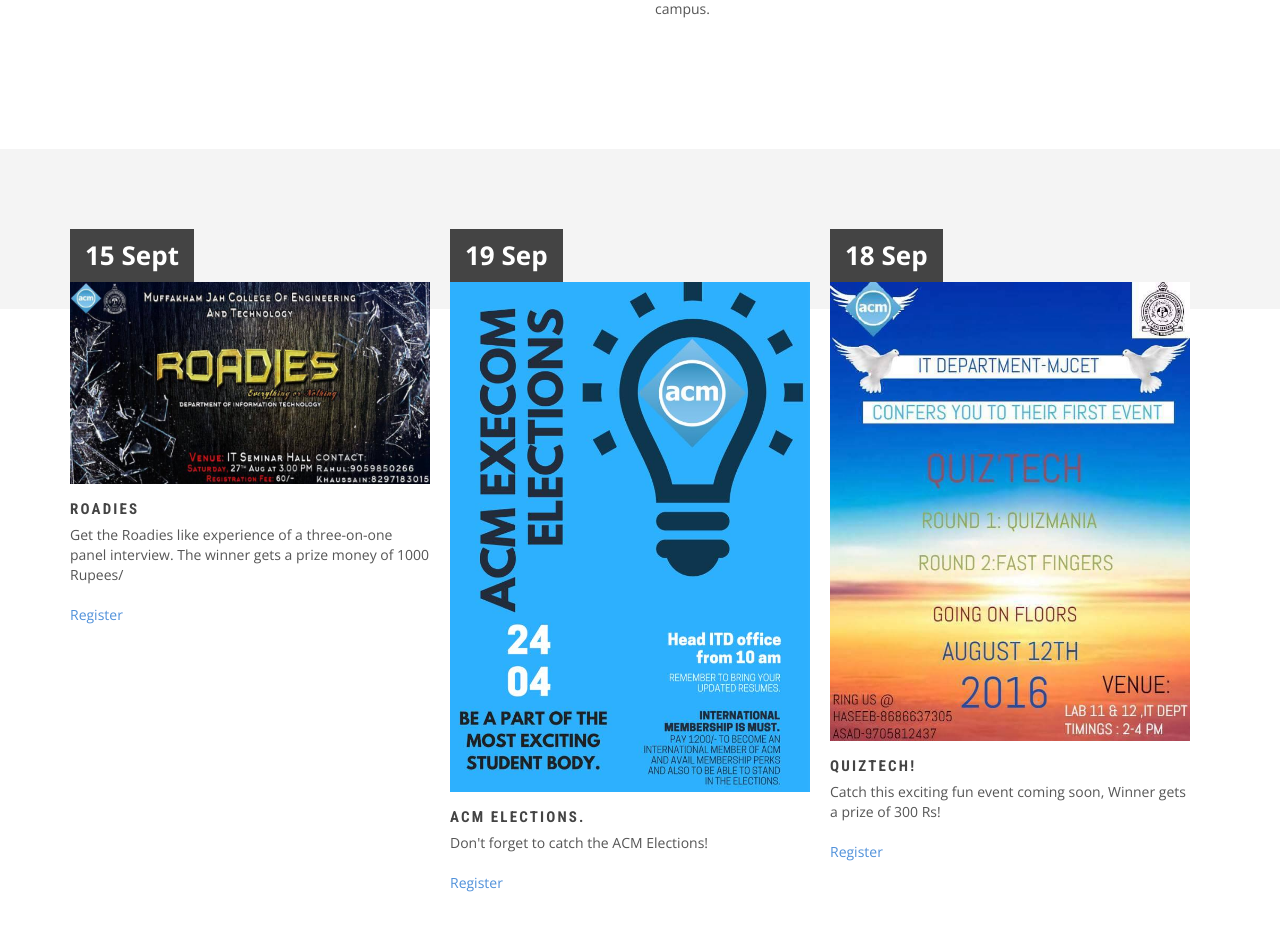
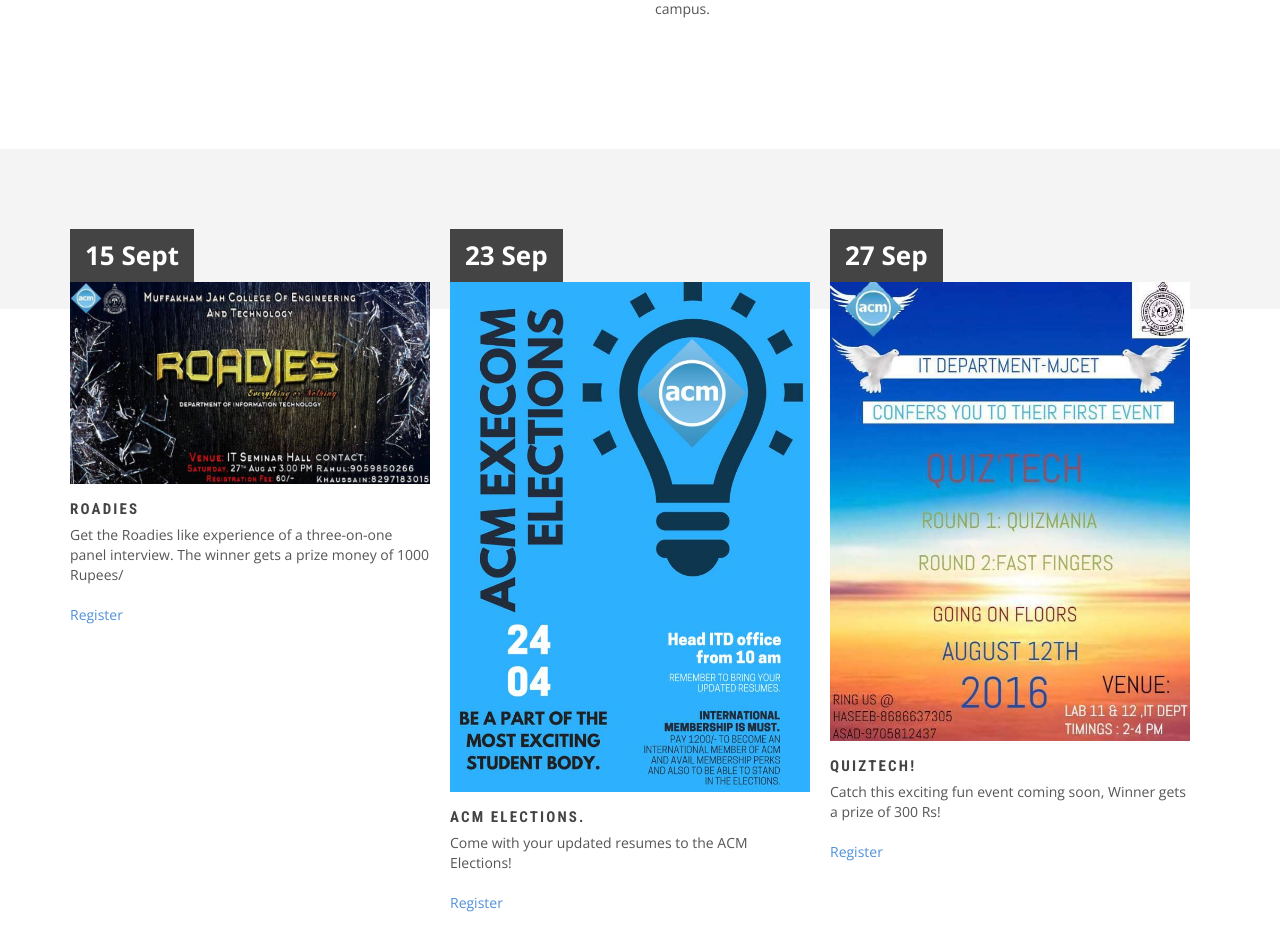
Before and after one commit to rayyanshaji/acm-latest, a PHP site: page / in a window 1280 px wide. Shown: the part 1358-2306 px from the top of the page. Run offline with PHP 8.4, Linux system fonts and the light colour scheme; some libraries are stand-ins or nearby versions.

Commit message:
Updated index.php
Fixed some wrong descriptions on the Images.

```diff
--- a/index.php
+++ b/index.php
@@ -201,7 +201,7 @@
 
                 <div class="post-slide">
                     <div class="post-date">
-                        <span class="date">19</span>
+                        <span class="date">23</span>
                         <span class="month">Sep</span>
                     </div>
                     <div class="post-content">
@@ -210,7 +210,7 @@
                             <a href="#">ACM Elections.</a>
                         </h3>
                         <p class="post-description">
-                         Don't forget to catch the ACM Elections!
+                         Come with your updated resumes to the ACM Elections!
                         </p>
                         <a href="#register" data-toggle="modal" class="read-more" data-target="#register">Register</a>
                     </div>
@@ -218,7 +218,7 @@
 
                    <div class="post-slide">
                     <div class="post-date">
-                        <span class="date">18</span>
+                        <span class="date">27</span>
                         <span class="month">Sep</span>
                     </div>
                     <div class="post-content">
@@ -273,47 +273,38 @@
     <div class="carousel-inner carousel-zoom">
         <div class="active item"><img class="img-responsive" src="assets/1.png" style="width: 100%";>
           <div class="carousel-caption">
-            <h2>Commencement Day 2017</h2>
+            <p>Commencement Day of the Year 2017</p>
           </div>
         </div>
 
         <div class="item"><img class="img-responsive" src="assets/2.jpg" style="width: 100%";>
           <div class="carousel-caption">
+		  <p>Achievements of Adsophos</p>
           </div>
         </div>
 
         <div class="item"><img class="img-responsive" src="assets/3.jpg" style="width: 100%";>
           <div class="carousel-caption">
-            <h2>Hackathon</h2>
-            <p>Hackathon conducted by ACM</p>
           </div>
       </div>
 
       <div class="item"><img class="img-responsive" src="assets/4.jpg" style="width: 100%";>
           <div class="carousel-caption">
-            <h2>Envisage 2017-18</h2>
-            <p>Participants of the envisage competition!</p>
           </div>
       </div>
 
       <div class="item"><img class="img-responsive" src="assets/5.jpg" style="width: 100%";>
           <div class="carousel-caption">
-            <h2>Posters</h2>
-            <p>Some posters crafted by ACM Members for awareness programs</p>
           </div>
       </div>
 
       <div class="item"><img class="img-responsive" src="assets/6.jpg" style="width: 100%";>
           <div class="carousel-caption">
-            <h2>Anti-ragging campaign</h2>
-            <p>The Anti-ragging campaign organised by the ACM Team of 2015-16</p>
           </div>
       </div>
 
       <div class="item"><img class="img-responsive" src="assets/7.jpg" style="width: 100%";>
           <div class="carousel-caption">
-            <h2>ACM TEAM 2016-17</h2>
-            <p>All the members of ACM 2016-17 combined!</p>
           </div>
       </div>
 
@@ -324,12 +315,12 @@
 
       <div class="item"><img class="img-responsive" src="assets/9.jpg" style="width: 100%";>
           <div class="carousel-caption">
+		  <p>Speech by the Chairman and Vice Chairman on day of Recruitment Drive.<p>
           </div>
       </div>
 
       <div class="item"><img class="img-responsive" src="assets/10.jpg" style="width: 100%";>
           <div class="carousel-caption">
-            <p>Recruitment Drive</p>
           </div>
       </div>
 
```
